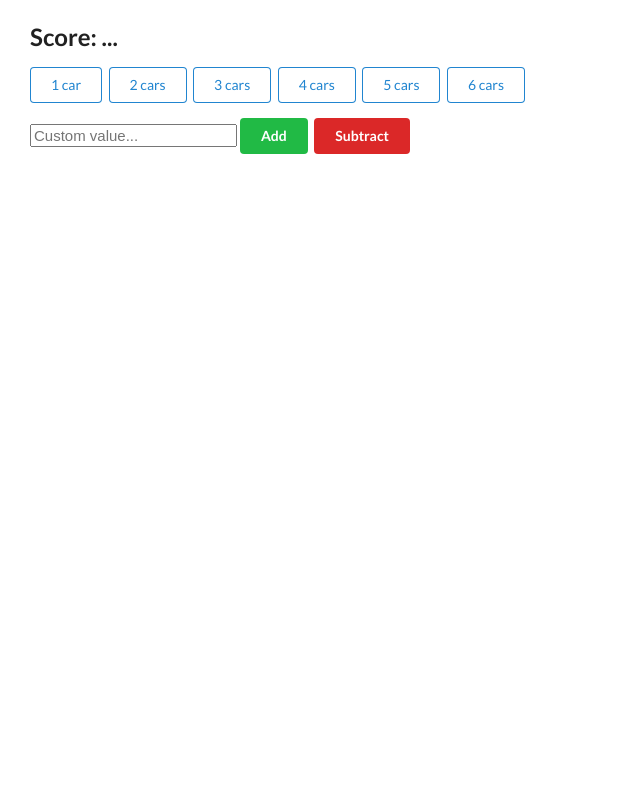
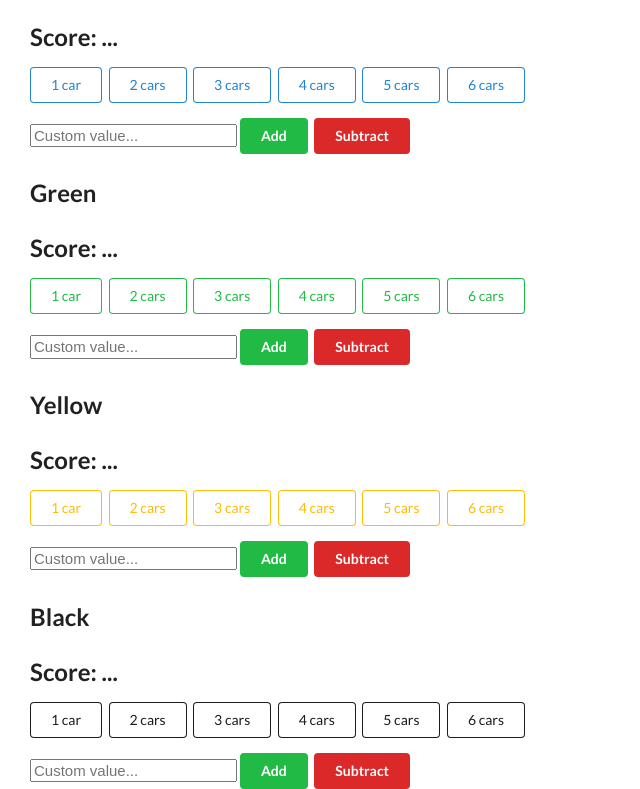
Before and after one commit to ajs256/ttr-tracker, a plain HTML site: page index.html in a window 1280 px wide. Shown: the part 339-1128 px from the top of the page, without its empty margins (0-640 px from the left). Before the commit the page ends 826 px from the top, so only its background shows below. Drawn offline with nearby package versions, Linux system fonts and the light colour scheme.

Commit message:
Add all colors

```diff
--- a/index.html
+++ b/index.html
@@ -39,5 +39,50 @@
     <button class='positive ui button' onclick='evalCustom("blue", "blueCustom", false)'>Add</button>
     <button class='negative ui button' onclick='evalCustom("blue", "blueCustom", true)'>Subtract</button>
   </p>
+  <h2 class='ui header'>Green</h2>
+    <h2 class='ui header'>Score: <span id="greenScore">...</span></h2>
+    <p>
+      <button class='ui green basic button' onclick='changeScore("green", 1)'>1 car</button>
+      <button class='ui green basic button' onclick='changeScore("green", 2)'>2 cars</button>
+      <button class='ui green basic button' onclick='changeScore("green", 4)'>3 cars</button>
+      <button class='ui green basic button' onclick='changeScore("green", 7)'>4 cars</button>
+      <button class='ui green basic button' onclick='changeScore("green", 10)'>5 cars</button>
+      <button class='ui green basic button' onclick='changeScore("green", 15)'>6 cars</button>
+    </p>
+    <p>
+      <input class='ui input' type='number' id='greenCustom' placeholder="Custom value...">
+      <button class='positive ui button' onclick='evalCustom("green", "greenCustom", false)'>Add</button>
+      <button class='negative ui button' onclick='evalCustom("green", "greenCustom", true)'>Subtract</button>
+    </p>
+    <h2 class='ui header'>Yellow</h2>
+    <h2 class='ui header'>Score: <span id="yellowScore">...</span></h2>
+    <p>
+      <button class='ui yellow basic button' onclick='changeScore("yellow", 1)'>1 car</button>
+      <button class='ui yellow basic button' onclick='changeScore("yellow", 2)'>2 cars</button>
+      <button class='ui yellow basic button' onclick='changeScore("yellow", 4)'>3 cars</button>
+      <button class='ui yellow basic button' onclick='changeScore("yellow", 7)'>4 cars</button>
+      <button class='ui yellow basic button' onclick='changeScore("yellow", 10)'>5 cars</button>
+      <button class='ui yellow basic button' onclick='changeScore("yellow", 15)'>6 cars</button>
+    </p>
+    <p>
+      <input class='ui input' type='number' id='yellowCustom' placeholder="Custom value...">
+      <button class='positive ui button' onclick='evalCustom("yellow", "yellowCustom", false)'>Add</button>
+      <button class='negative ui button' onclick='evalCustom("yellow", "yellowCustom", true)'>Subtract</button>
+    </p>
+    <h2 class='ui header'>Black</h2>
+    <h2 class='ui header'>Score: <span id="blackScore">...</span></h2>
+    <p>
+      <button class='ui black basic button' onclick='changeScore("black", 1)'>1 car</button>
+      <button class='ui black basic button' onclick='changeScore("black", 2)'>2 cars</button>
+      <button class='ui black basic button' onclick='changeScore("black", 4)'>3 cars</button>
+      <button class='ui black basic button' onclick='changeScore("black", 7)'>4 cars</button>
+      <button class='ui black basic button' onclick='changeScore("black", 10)'>5 cars</button>
+      <button class='ui black basic button' onclick='changeScore("black", 15)'>6 cars</button>
+    </p>
+    <p>
+      <input class='ui input' type='number' id='blackCustom' placeholder="Custom value...">
+      <button class='positive ui button' onclick='evalCustom("black", "blackCustom", false)'>Add</button>
+      <button class='negative ui button' onclick='evalCustom("black", "blackCustom", true)'>Subtract</button>
+    </p>
   </body>
 </html>
--- a/index.js
+++ b/index.js
@@ -24,5 +24,8 @@ function evalCustom (color, id, subtract) {
 function updateScores() {
     document.getElementById('redScore').innerHTML = scores['red']
     document.getElementById('blueScore').innerHTML = scores['blue']
+    document.getElementById('greenScore').innerHTML = scores['green']
+    document.getElementById('yellowScore').innerHTML = scores['yellow']
+    document.getElementById('blackScore').innerHTML = scores['black']
 
 }
```
